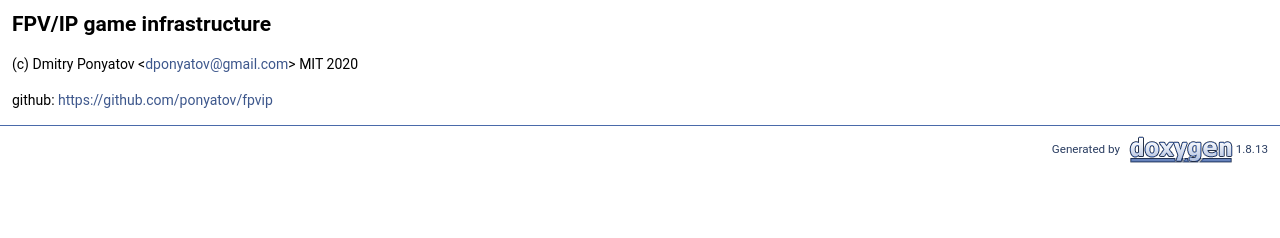
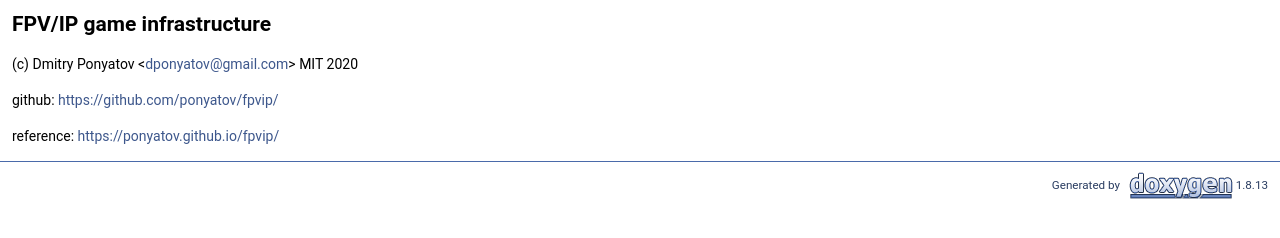
Before and after one commit to ponyatov/fpvip, a plain HTML site: page docs/index.html in a window 1280 px wide. Shown: the part 120-358 px from the top of the page. Drawn offline with Linux system fonts and the light colour scheme; a script that the page names is missing.

Commit message:
Signed-off-by: Dmitry Ponyatov <dponyatov@gmail.com>

```diff
--- a/docs/index.html
+++ b/docs/index.html
@@ -64,7 +64,8 @@ $(function() {
 <div class="contents">
 <div class="textblock"><h2>FPV/IP game infrastructure</h2>
 <p>(c) Dmitry Ponyatov &lt;<a href="#" onclick="location.href='mai'+'lto:'+'dpo'+'ny'+'ato'+'v@'+'gma'+'il'+'.co'+'m'; return false;">dpony<span style="display: none;">.nosp@m.</span>atov<span style="display: none;">.nosp@m.</span>@gmai<span style="display: none;">.nosp@m.</span>l.co<span style="display: none;">.nosp@m.</span>m</a>&gt; MIT 2020</p>
-<p>github: <a href="https://github.com/ponyatov/fpvip">https://github.com/ponyatov/fpvip</a> </p>
+<p>github: <a href="https://github.com/ponyatov/fpvip/">https://github.com/ponyatov/fpvip/</a></p>
+<p>reference: <a href="https://ponyatov.github.io/fpvip/">https://ponyatov.github.io/fpvip/</a> </p>
 </div></div><!-- contents -->
 <!-- start footer part -->
 <hr class="footer"/><address class="footer"><small>
```
